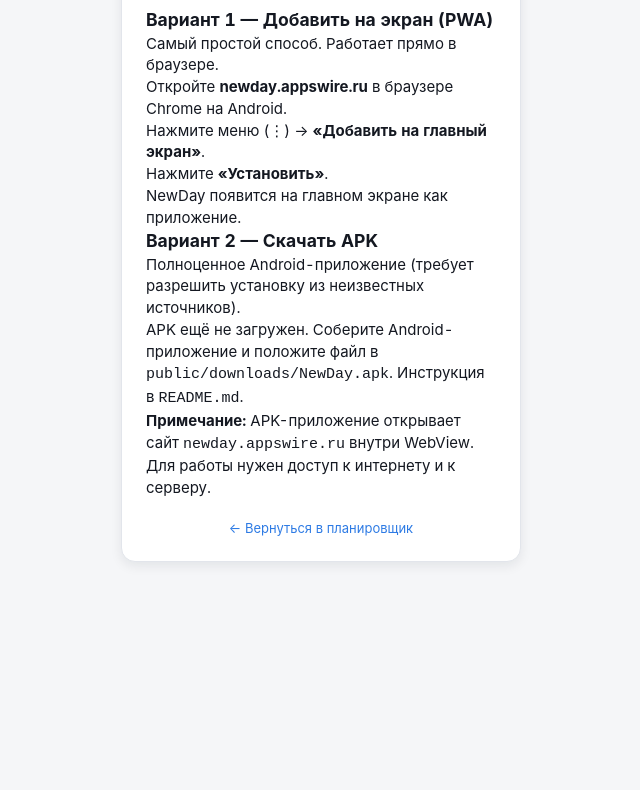
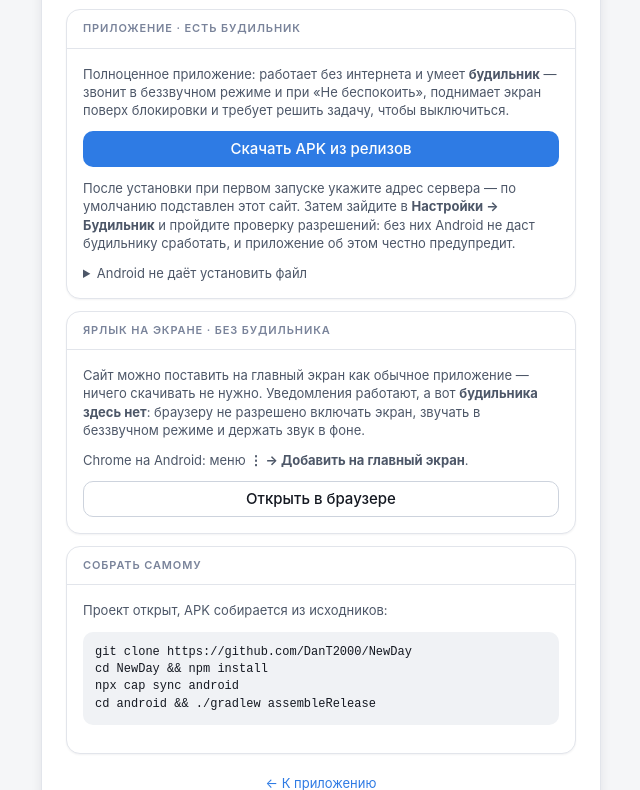
Before and after one commit to DanT2000/NewDay, a website: page public/install.html in a window 1280 px wide. Shown: the part 198-988 px from the top of the page, without its empty margins (319-959 px from the left). Before the commit the page ends 800 px from the top, so only its background shows below. Drawn offline with Linux system fonts and the light colour scheme; no server answers.

Commit message:
chore: подготовка к публикации — MIT, CI, README на двух языках, запуск с нуля
- LICENSE (MIT) и два workflow: тесты на push, сборка APK по тегу в релиз;
- README переписан: что это, как поднять, как устроен будильник, английская часть;
- docker compose поднимается без .env, образ 225 МБ вместо 428;
- страница установки честно разделяет приложение с будильником и ярлык без него.

Найдено и починено этим проходом:
- моя же оптимизация Dockerfile удаляла libstdc++ вместе с компиляторами,
  и better-sqlite3 падал с ERR_DLOPEN_FAILED;
- синтаксическая ошибка в server/index.js прошла все 144 теста, потому что
  они поднимают app.js, минуя настоящую точку входа — добавлен test/boot.test.js,
  который запускает ровно то, что запускает Docker;
- при PORT=0 в лог писался нуль вместо фактического порта.

Историю не переписывал: в закоммиченном .env лежал только плейсхолдер
change_me_..., настоящего секрета там не было.

```diff
--- a/public/install.html
+++ b/public/install.html
@@ -2,74 +2,100 @@
 <html lang="ru">
 <head>
   <meta charset="UTF-8">
-  <meta name="viewport" content="width=device-width, initial-scale=1.0">
-  <title>Установить NewDay на Android</title>
+  <meta name="viewport" content="width=device-width, initial-scale=1">
+  <title>NewDay на телефоне</title>
+  <meta name="theme-color" content="#2E7BE4">
   <link rel="manifest" href="/manifest.webmanifest">
-  <meta name="theme-color" content="#2E7BE4">
+  <link rel="icon" type="image/png" sizes="32x32" href="/icons/favicon.png">
+  <link rel="apple-touch-icon" href="/icons/apple-touch-icon.png">
   <link rel="stylesheet" href="/css/tokens.css">
   <link rel="stylesheet" href="/css/base.css">
   <link rel="stylesheet" href="/css/components.css">
   <link rel="stylesheet" href="/css/auth.css">
-  <link rel="icon" type="image/png" sizes="32x32" href="/icons/favicon.png">
-  <link rel="icon" type="image/png" sizes="16x16" href="/icons/favicon-16.png">
-  <link rel="apple-touch-icon" href="/icons/apple-touch-icon.png">
   <script>
     try { var t = localStorage.getItem('newday.theme');
       if (t === 'light' || t === 'dark') document.documentElement.setAttribute('data-theme', t); } catch (e) {}
   </script>
 </head>
 <body class="auth-page">
-  <div class="auth-card install-card">
+  <div class="auth-card" style="width: min(560px, 100%)">
     <div class="auth-logo">
-      <span class="auth-logo-icon">📱</span>
-      <h1 class="auth-logo-title">NewDay для Android</h1>
+      <img class="auth-logo-icon" src="/icons/logo-256.png" alt="NewDay" width="72" height="72">
+      <h1 class="auth-logo-title">NewDay на телефоне</h1>
+      <p class="auth-logo-sub">Два способа, между ними есть важная разница</p>
     </div>
 
-    <div class="install-section">
-      <h3>Вариант 1 — Добавить на экран (PWA)</h3>
-      <p>Самый простой способ. Работает прямо в браузере.</p>
-      <ol class="install-steps">
-        <li>Откройте <strong>newday.appswire.ru</strong> в браузере Chrome на Android.</li>
-        <li>Нажмите меню (⋮) → <strong>«Добавить на главный экран»</strong>.</li>
-        <li>Нажмите <strong>«Установить»</strong>.</li>
-        <li>NewDay появится на главном экране как приложение.</li>
-      </ol>
+    <div class="stack">
+      <section class="card">
+        <div class="card-hd"><span class="eyebrow">приложение · есть будильник</span></div>
+        <div class="card-bd pad">
+          <div class="stack">
+            <p class="small">
+              Полноценное приложение: работает без интернета и умеет <b>будильник</b> —
+              звонит в беззвучном режиме и при «Не беспокоить», поднимает экран поверх
+              блокировки и требует решить задачу, чтобы выключиться.
+            </p>
+            <a class="btn btn-primary" id="apk-link" href="#" target="_blank" rel="noopener">
+              Скачать APK из релизов
+            </a>
+            <p class="small">
+              После установки при первом запуске укажите адрес сервера — по умолчанию
+              подставлен этот сайт. Затем зайдите в <b>Настройки → Будильник</b>
+              и пройдите проверку разрешений: без них Android не даст будильнику
+              сработать, и приложение об этом честно предупредит.
+            </p>
+            <details>
+              <summary class="small">Android не даёт установить файл</summary>
+              <p class="small">
+                Разрешите установку из неизвестных источников для браузера или файлового
+                менеджера: <b>Настройки → Приложения → ваш браузер → Установка
+                неизвестных приложений</b>. Это нормальное поведение для приложений,
+                которые ставятся не из Google Play.
+              </p>
+            </details>
+          </div>
+        </div>
+      </section>
+
+      <section class="card">
+        <div class="card-hd"><span class="eyebrow">ярлык на экране · без будильника</span></div>
+        <div class="card-bd pad">
+          <div class="stack">
+            <p class="small">
+              Сайт можно поставить на главный экран как обычное приложение —
+              ничего скачивать не нужно. Уведомления работают, а вот
+              <b>будильника здесь нет</b>: браузеру не разрешено включать экран,
+              звучать в беззвучном режиме и держать звук в фоне.
+            </p>
+            <p class="small">
+              Chrome на Android: меню <b>⋮ → Добавить на главный экран</b>.
+            </p>
+            <a class="btn" href="/app.html">Открыть в браузере</a>
+          </div>
+        </div>
+      </section>
+
+      <section class="card">
+        <div class="card-hd"><span class="eyebrow">собрать самому</span></div>
+        <div class="card-bd pad">
+          <p class="small">
+            Проект открыт, APK собирается из исходников:
+          </p>
+          <pre style="background: var(--code, var(--surface-2)); padding: var(--s-3); border-radius: var(--r-md); overflow-x: auto; font-size: 12px">git clone https://github.com/DanT2000/NewDay
+cd NewDay &amp;&amp; npm install
+npx cap sync android
+cd android &amp;&amp; ./gradlew assembleRelease</pre>
+        </div>
+      </section>
     </div>
 
-    <div class="install-section">
-      <h3>Вариант 2 — Скачать APK</h3>
-      <p>Полноценное Android-приложение (требует разрешить установку из неизвестных источников).</p>
-      <div id="apk-status"></div>
-    </div>
-
-    <div class="install-section install-note">
-      <p><strong>Примечание:</strong> APK-приложение открывает сайт <code>newday.appswire.ru</code> внутри WebView. Для работы нужен доступ к интернету и к серверу.</p>
-    </div>
-
-    <p class="auth-footer"><a href="/app.html">← Вернуться в планировщик</a></p>
+    <p class="auth-footer"><a href="/app.html">← К приложению</a></p>
   </div>
 
   <script>
-    const statusEl = document.getElementById('apk-status');
-    fetch('/downloads/NewDay.apk', { method: 'HEAD' })
-      .then(r => {
-        if (r.ok) {
-          statusEl.innerHTML = `
-            <a href="/downloads/NewDay.apk" class="btn btn-primary btn-block" download>
-              ⬇ Скачать NewDay.apk
-            </a>`;
-        } else {
-          throw new Error();
-        }
-      })
-      .catch(() => {
-        statusEl.innerHTML = `
-          <div class="apk-missing">
-            APK ещё не загружен. Соберите Android-приложение и положите файл в
-            <code>public/downloads/NewDay.apk</code>.
-            Инструкция в <code>README.md</code>.
-          </div>`;
-      });
+    // Ссылка ведёт в релизы GitHub: держать пятимегабайтный бинарник
+    // в открытом репозитории смысла нет, а собирает его CI по тегу
+    document.getElementById('apk-link').href = 'https://github.com/DanT2000/NewDay/releases/latest';
   </script>
 </body>
 </html>
```
Also changed, not shown: docker-compose.yaml (+16 -2 lines), server/index.js (+13 -2 lines), test/boot.test.js (added, +105 -0 lines), .github/workflows/android.yml (added), .github/workflows/tests.yml (added), README.md, 3 other files.
